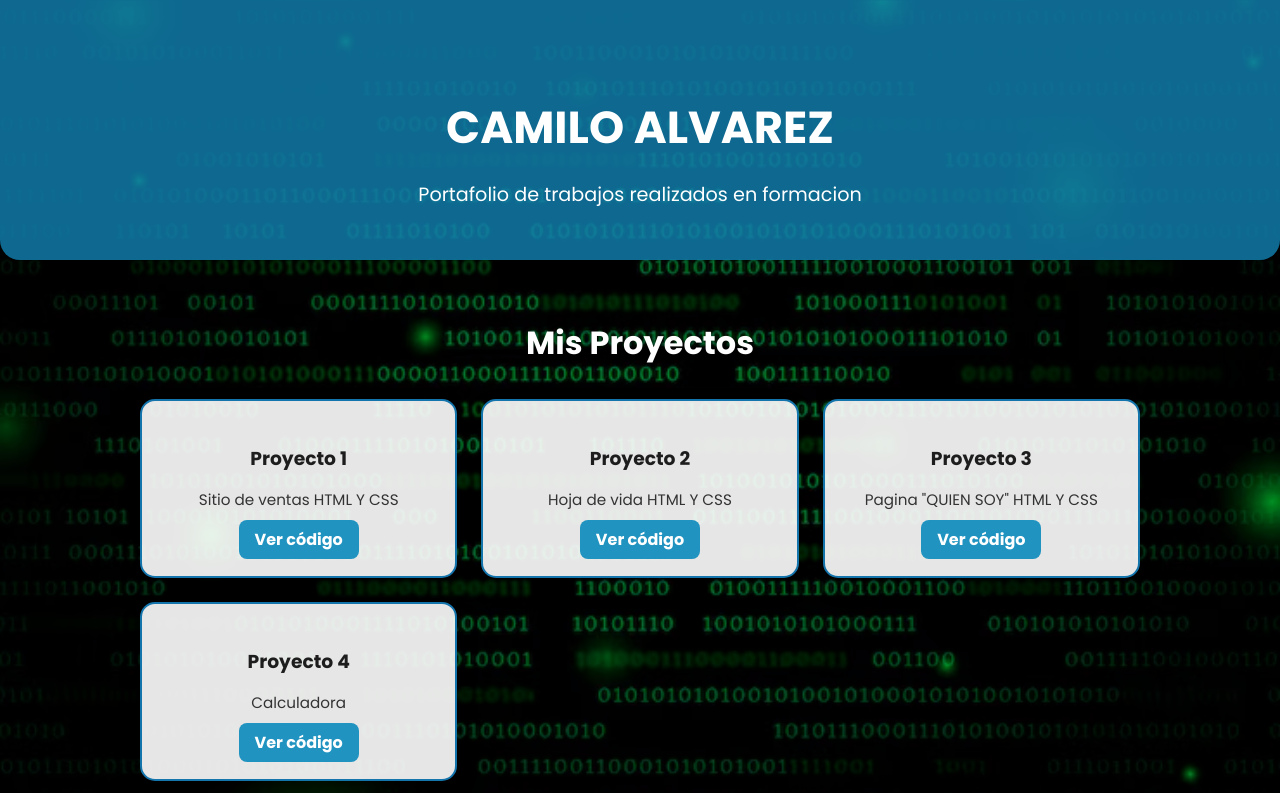
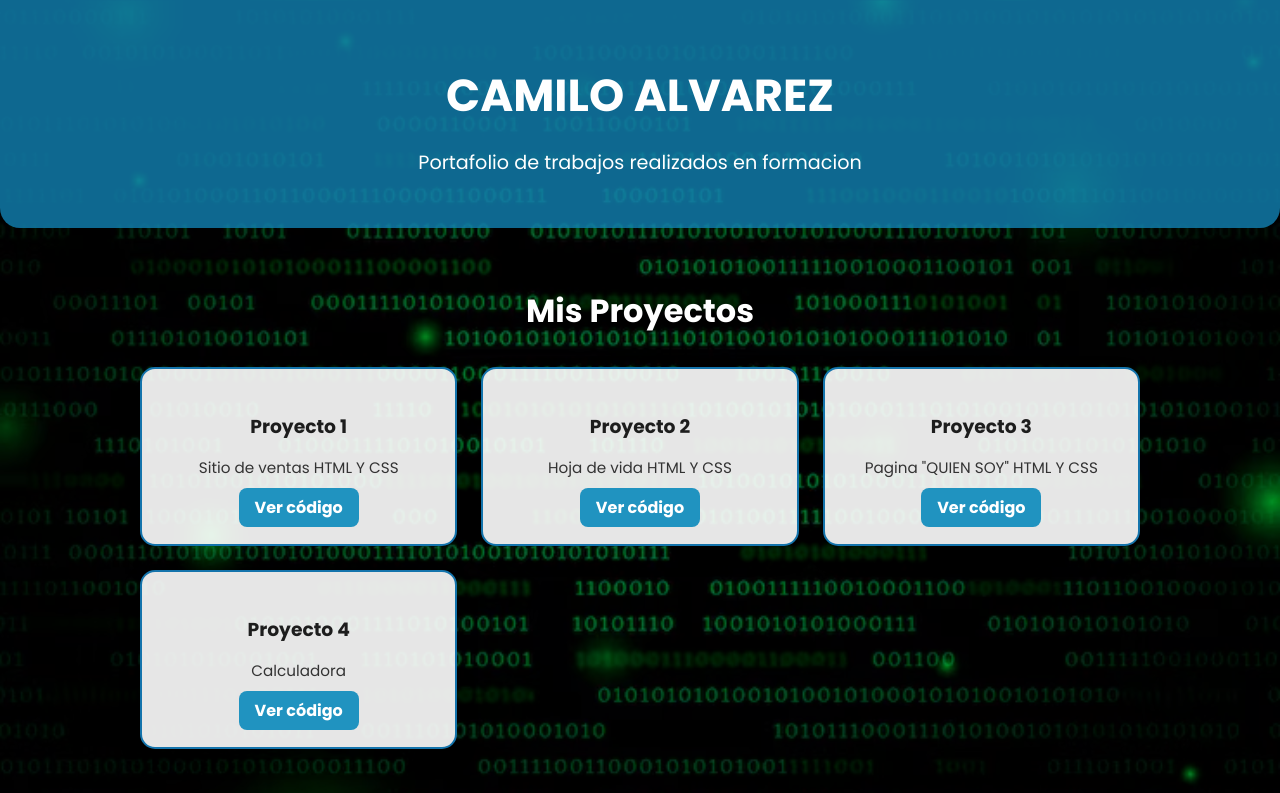
Before and after one commit to Camiloalv200622chj/REPOSITORIO-FINAL, a plain HTML site: page index.html in a window 1280 px wide. Shown: the top 793 px of the page. Drawn offline with Linux system fonts and the light colour scheme.

Commit message:
Update style.css

```diff
--- a/style.css
+++ b/style.css
@@ -23,7 +23,7 @@ body::before {
 
 header {
   text-align: center;
-  padding: 4rem 1rem 2rem;
+  padding: 2rem 1rem 2rem;
   background: rgba(18, 130, 180, 0.8);
   color: white;
   border-radius: 0 0 20px 20px;
```
